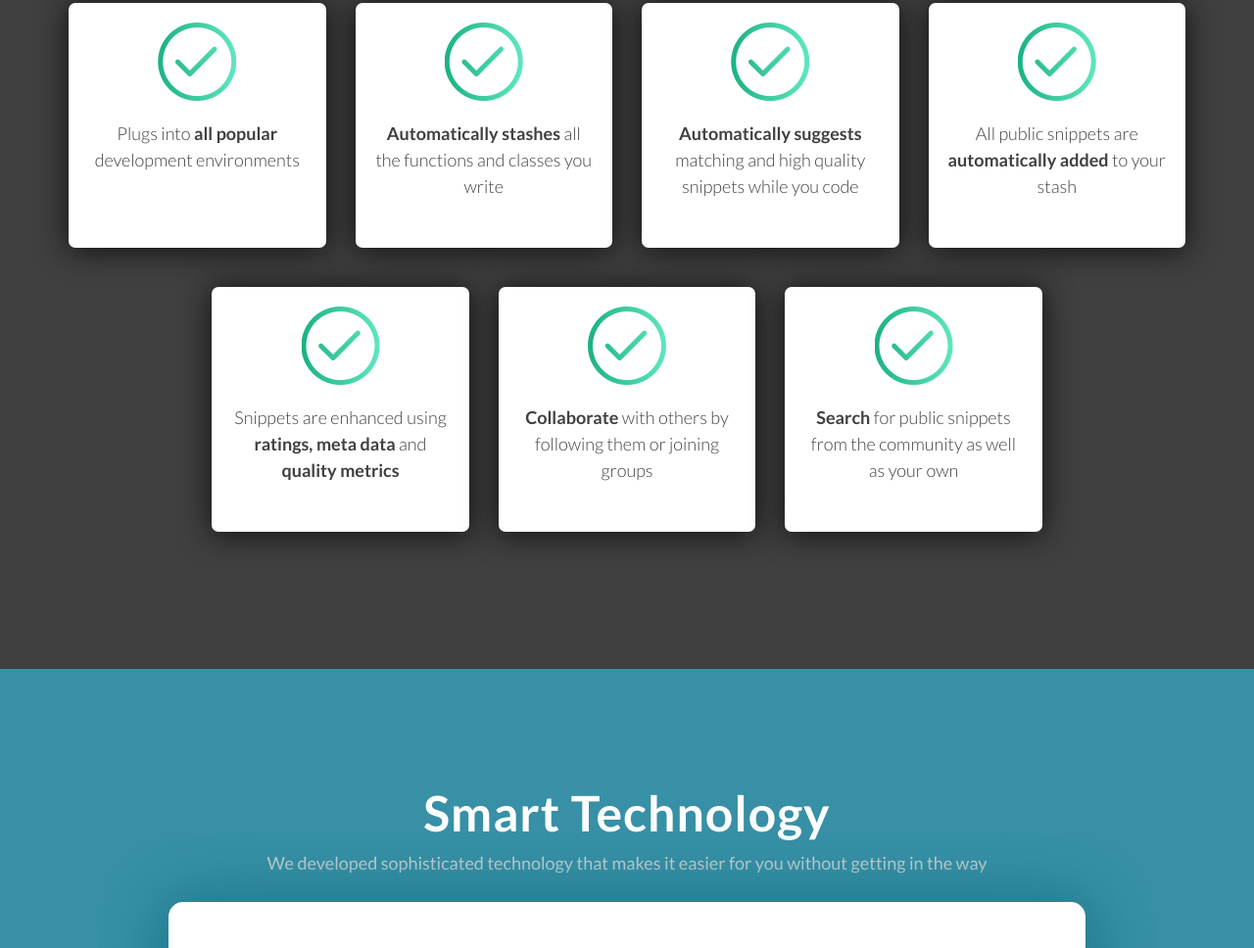
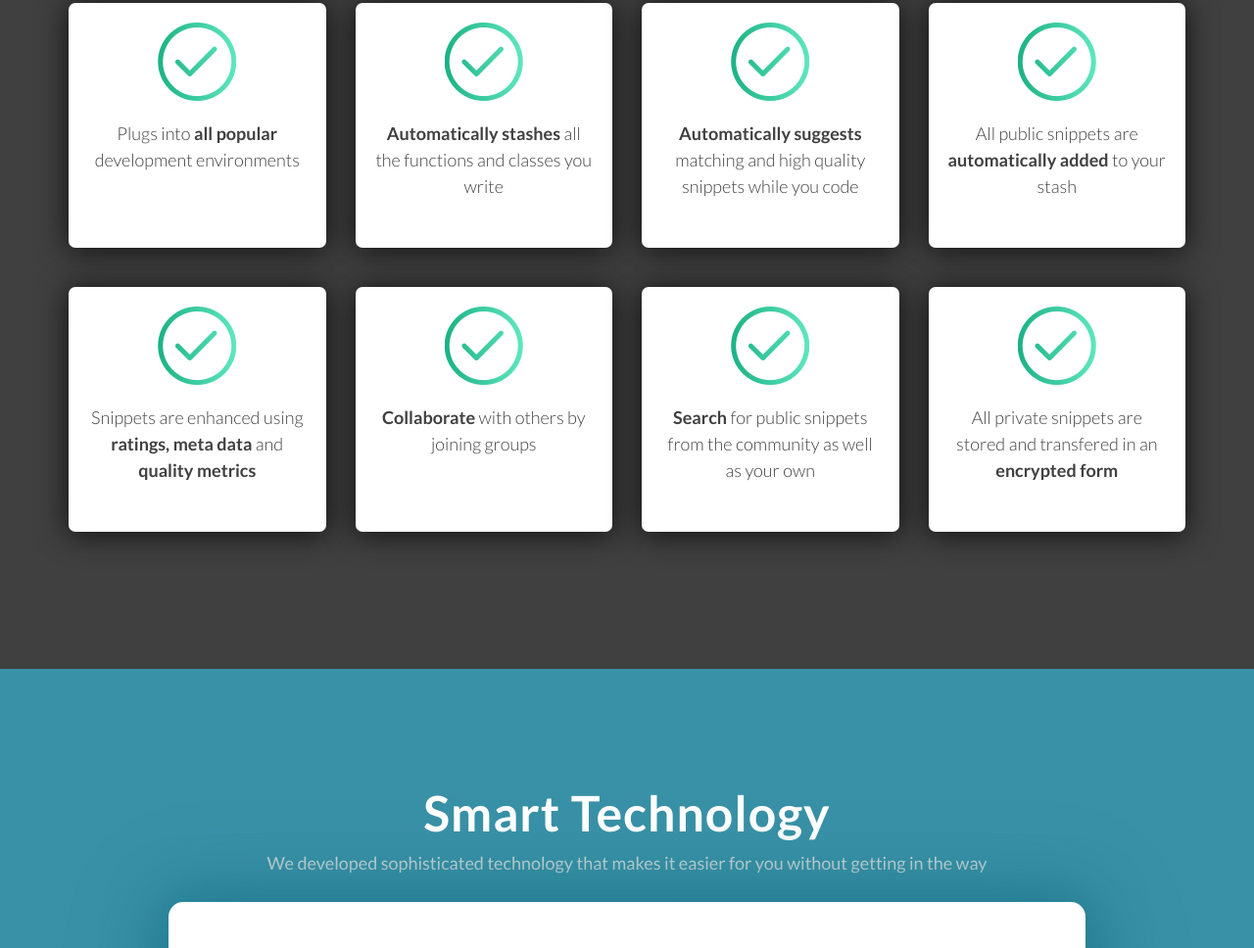
Before and after one commit to lucasvaltl/stashlanding, a website: page index.html in a window 1280 px wide. Shown: the part 2570-3538 px from the top of the page at 98% size. Drawn offline with nearby package versions, Linux system fonts and the light colour scheme; a web font is replaced by a local one.

Commit message:
new feature

```diff
--- a/index.html
+++ b/index.html
@@ -223,8 +223,7 @@
                         </div>
                     </div>
                     <div class="row">
-                        <div class="col-md-1" style="width: 12.499999995%">
-                        </div>
+
                         <div class="col-md-3 col-sm-6">
                             <div class="feature-item soft-shadow-dark">
                                 <i class="icon-check icon"></i>
@@ -236,7 +235,7 @@
                             <div class="feature-item soft-shadow-dark">
                                 <i class="icon-check icon"></i>
                                 <p></p>
-                                <p class="text-muted"><span class="bold">Collaborate</span> with others by following them or joining groups</p>
+                                <p class="text-muted"><span class="bold">Collaborate</span> with others by  joining groups</p>
                             </div>
                         </div>
                         <div class="col-md-3 col-sm-6">
@@ -244,6 +243,14 @@
                                 <i class="icon-check icon"></i>
                                 <p></p>
                                 <p class="text-muted"><span class="bold">Search</span> for public snippets from the community as well as your own
+</p>
+                            </div>
+                        </div>
+                        <div class="col-md-3 col-sm-6">
+                            <div class="feature-item soft-shadow-dark">
+                                <i class="icon-check icon"></i>
+                                <p></p>
+                                <p class="text-muted">All private snippets are stored and transfered in an <span class="bold">encrypted form</span>
 </p>
                             </div>
                         </div>
@@ -321,12 +328,7 @@
                                         </td>
                                     </tr>
                                     <tr>
-                                        <td>
-                                            <i class="icon-check icon"></i>
-                                        </td>
 
-                                        <td>follow other community members
-                                        </td>
                                     </tr>
                                 </table>
                             </div>
```
